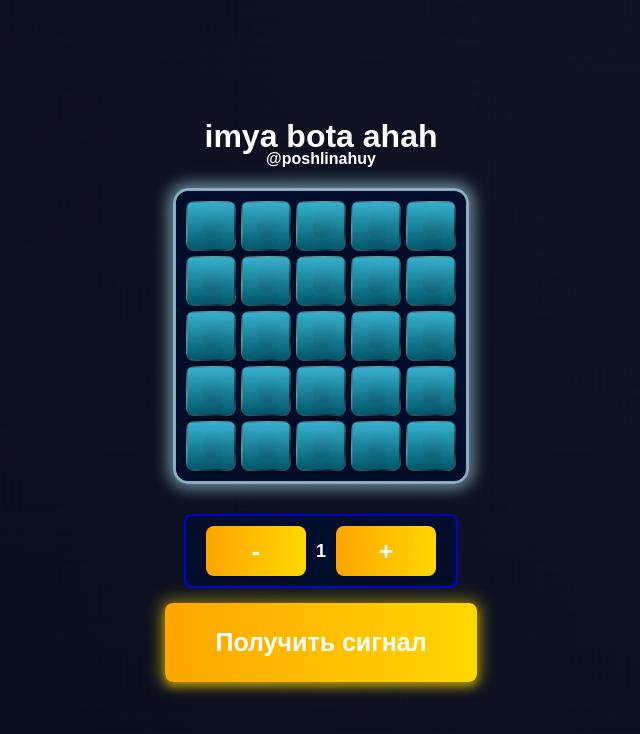
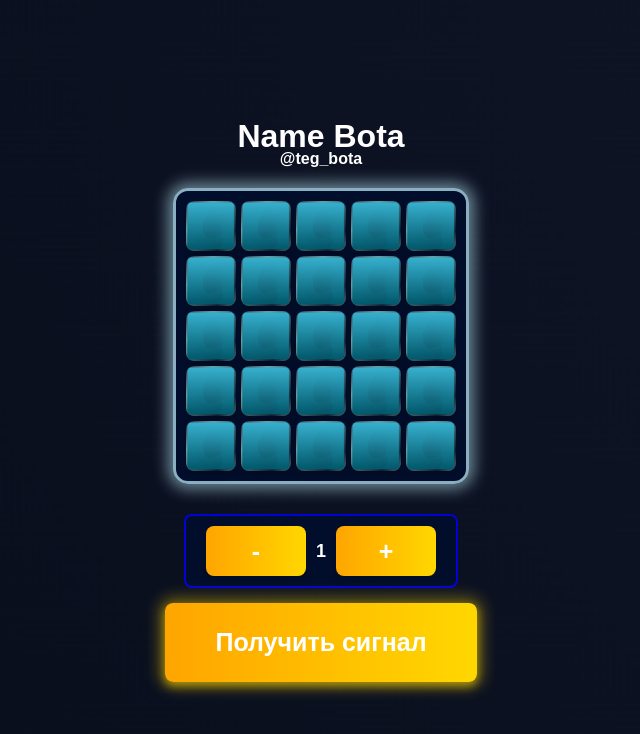
Before and after one commit to luacreate/testsitebd, a plain HTML site: page index.html in a window 1280 px wide. Shown: the whole page, without its empty margins (319-959 px from the left). Drawn offline with Linux system fonts and the light colour scheme.

Commit message:
Update index.html

```diff
--- a/index.html
+++ b/index.html
@@ -160,8 +160,8 @@ body {
 <body>
 
 <div class="header">
-    <h1>imya bota ahah</h1>
-    <h2 class="username">@poshlinahuy</h2>
+    <h1>Name Bota</h1>
+    <h2 class="username">@teg_bota</h2>
 </div>
 
 <div class="game-container">
```
